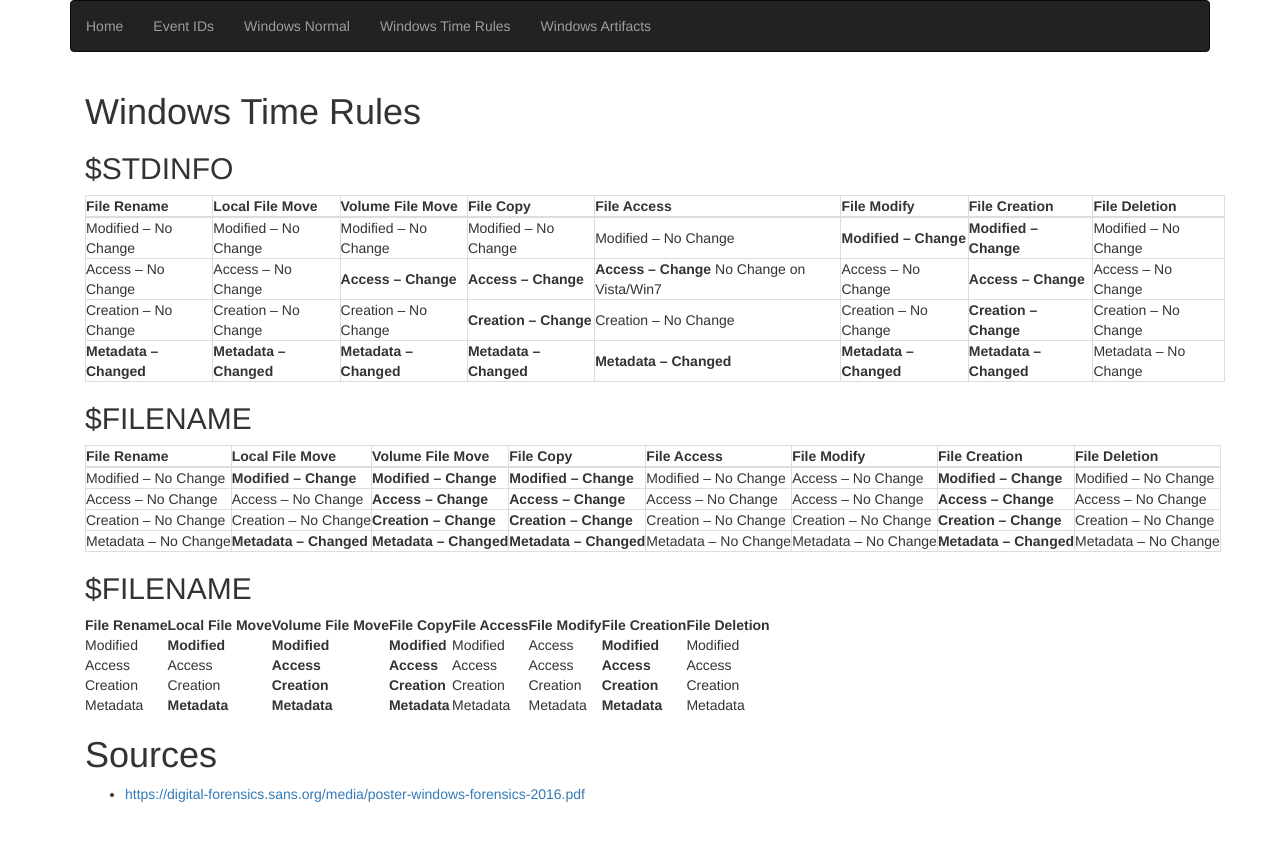
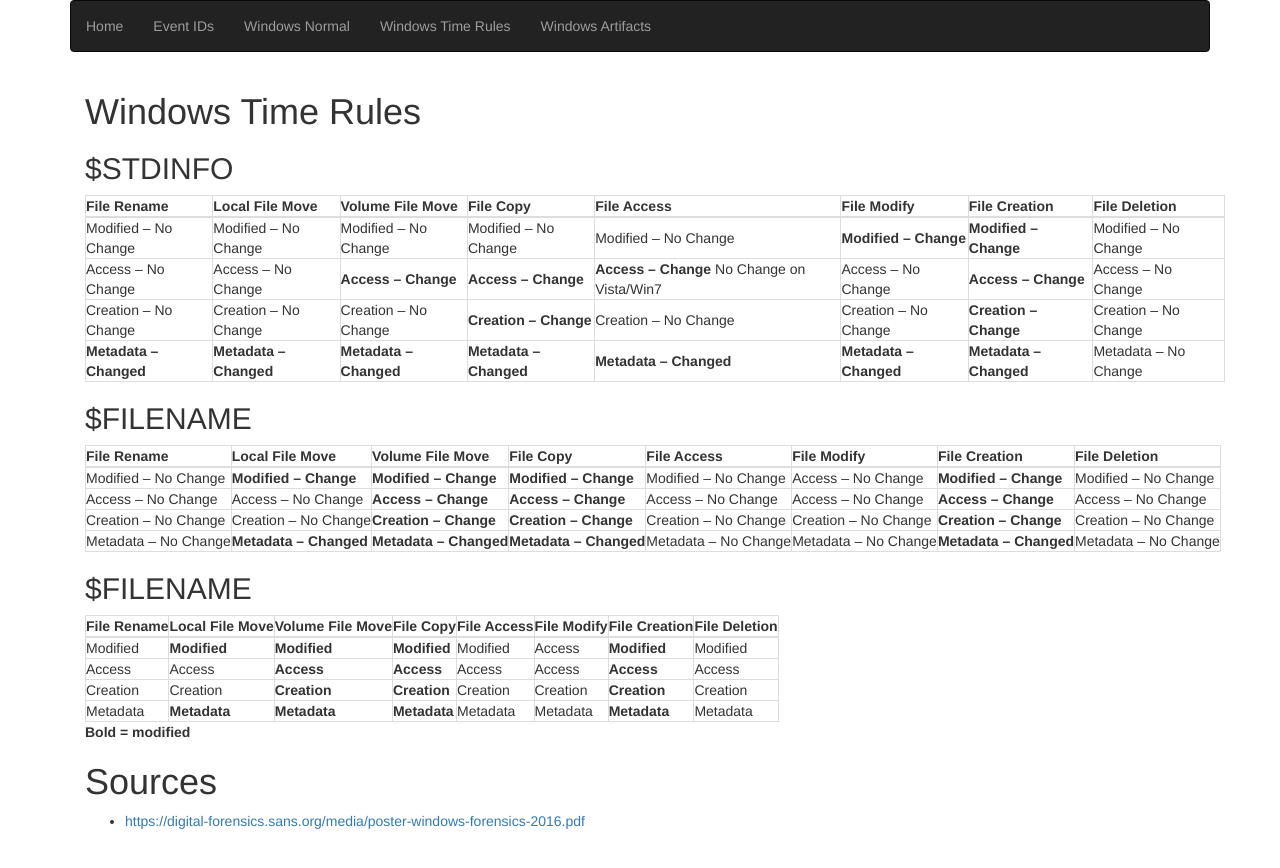
Before and after one commit to jipegit/jipegit.github.io, a Jekyll site: the page built from windows-time-rules.md, in a window 1280 px wide. Shown: the top 868 px of the page. Built offline with Jekyll 4.4.1, drawn with Linux system fonts in a browser that asks for light colours.

Commit message:
wtr style change
wtr style change

```diff
--- a/windows-time-rules.md
+++ b/windows-time-rules.md
@@ -27,7 +27,7 @@ permalink: /windows-time-rules
 
 ## $FILENAME
 
-{:.table-hover}
+{:.table-bordered}
 | File Rename          | Local File Move      | Volume File Move   | File Copy          | File Access          | File Modify          | File Creation      | File Deletion        |
 |----------------------|----------------------|--------------------|--------------------|----------------------|----------------------|--------------------|----------------------|
 | Modified | <b>Modified</b>    | <b>Modified</b>  | <b>Modified</b>  | Modified | Access   | <b>Modified</b>  | Modified |
@@ -35,6 +35,7 @@ permalink: /windows-time-rules
 | Creation  | Creation  | <b>Creation</b>  | <b>Creation</b>  | Creation | Creation | <b>Creation</b>  | Creation  |
 | Metadata  | <b>Metadata</b>   | <b>Metadata</b> | <b>Metadata</b> | Metadata  | Metadata   | <b>Metadata </b> | Metadata  |
 
+<b>Bold = modified</b>
 
 # Sources
 
```
